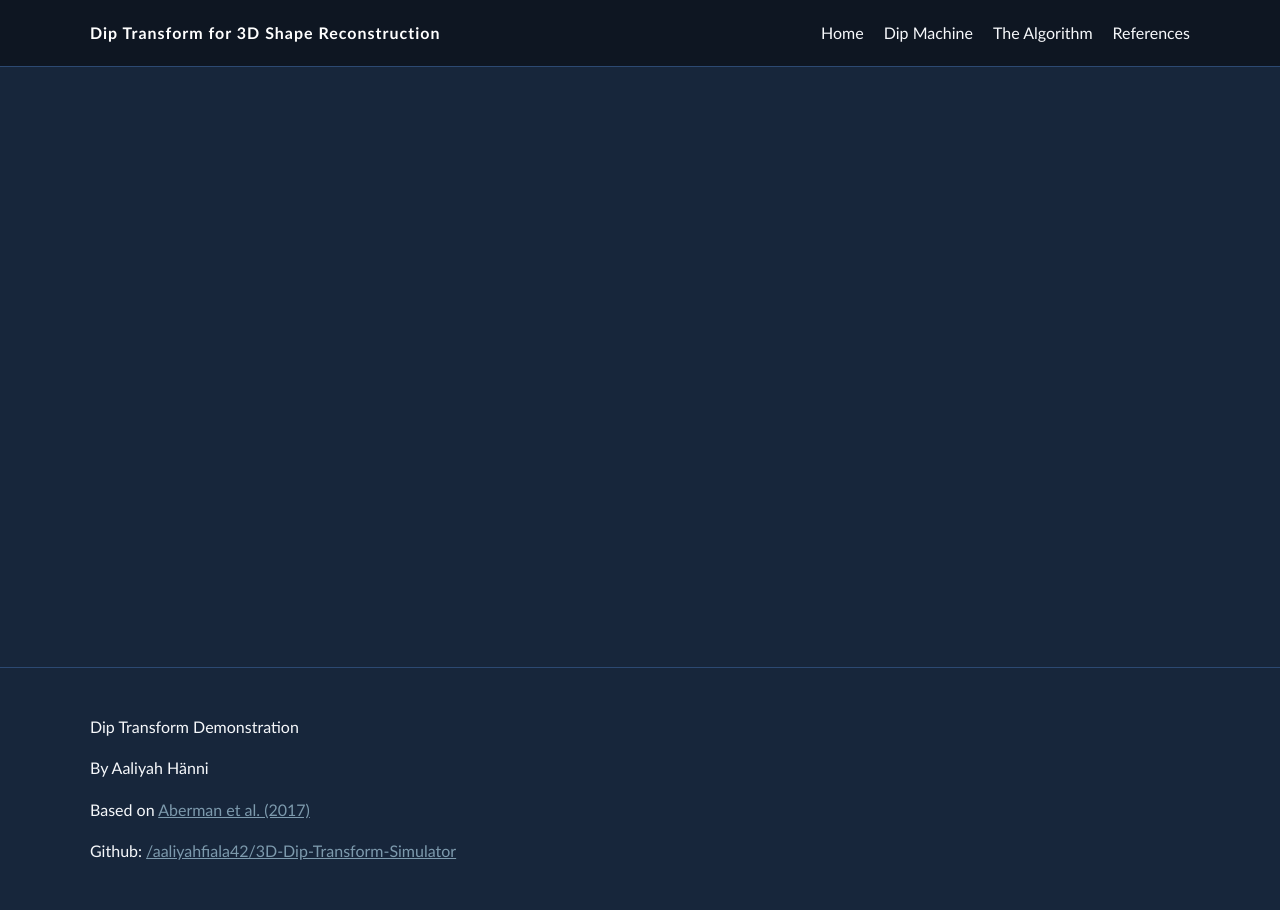
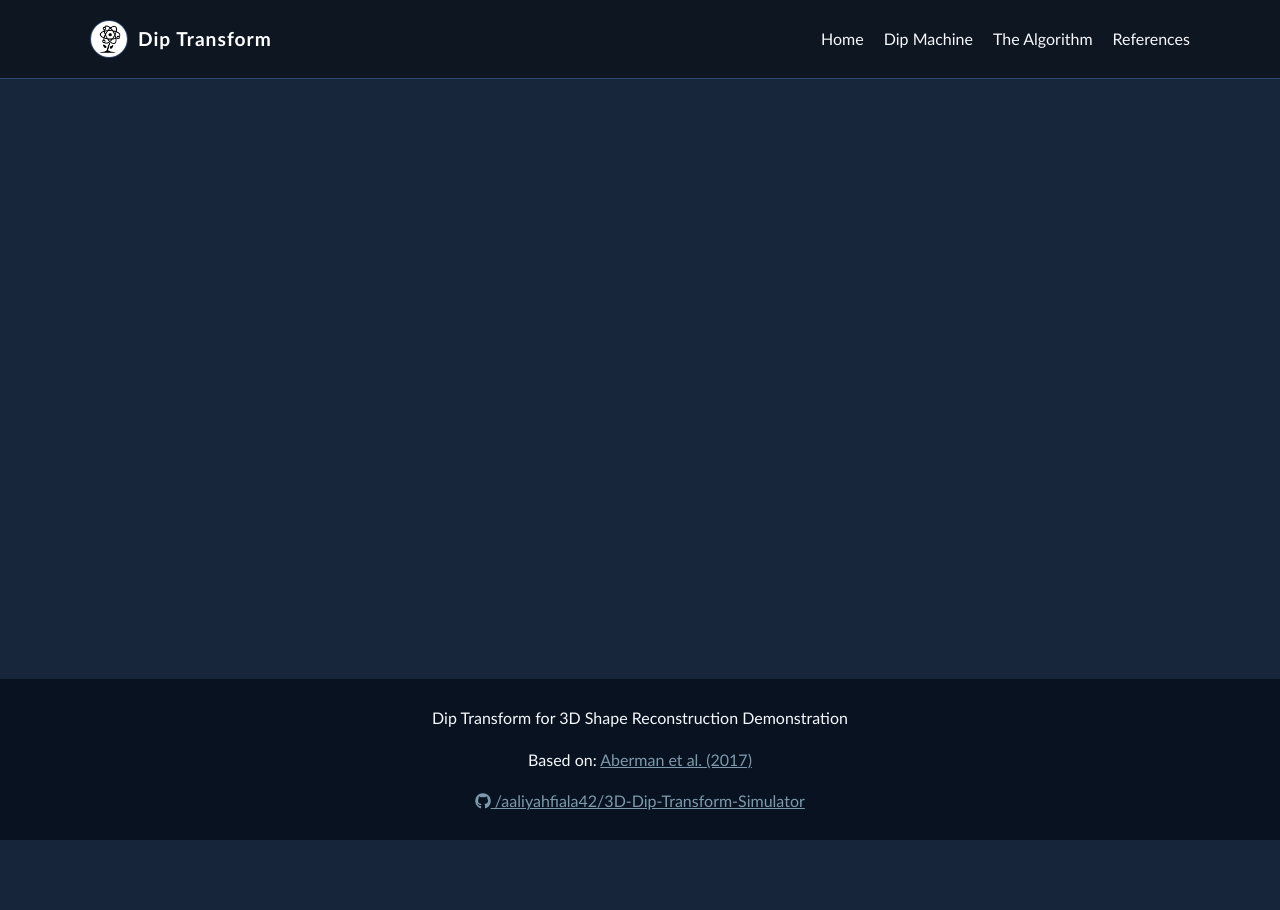
Before and after one commit to aaliyahfiala42/3D-Dip-Transform-Simulator, a Node server app: page /diy in a window 1280 px wide. After the commit the page ends 840 px from the top, so only its background shows below. Run offline with Node 20, Linux system fonts and the light colour scheme.

Commit message:
make pretty, bran ding

```diff
--- a/public/style.css
+++ b/public/style.css
@@ -103,9 +103,12 @@ progress {
 }
 
 .site-footer {
-    padding: 30px 0;
-    border-top: 1px solid var(--border);
+    padding: 10px 0;
+    background-color: #081220;
     color: var(--muted);
+    align-items:  center;
+    text-align: center;
+    justify-content: center;
 }
 
 @media (max-width: 700px) {
@@ -276,3 +279,24 @@ progress {
         grid-template-columns: 1fr;
     }
 }
+
+.logo {
+    display: flex;
+    align-items: center;
+    gap: 10px;
+
+    font-weight: 700;
+    font-size: 1.2rem;
+    color: var(--text);
+    text-decoration: none;
+}
+
+.logo-icon {
+    width: 38px;
+    height: 38px;
+
+    border-radius: 50%;
+    object-fit: cover;
+
+    border: 1px solid var(--border);
+}
--- a/views/home.ejs
+++ b/views/home.ejs
@@ -28,7 +28,8 @@
             <option value="cube">Cube</option>
             <option value="icosahedron">Icosahedron</option>
         </select>
-        <label for="obj">Or upload custom Mesh (.obj)</label>
+        <p>OR</p>
+        <label for="obj">Upload custom mesh (.obj)</label>
         <input type="file" id="obj" name="obj" accept=".obj">
         <label for="dips">Number of dips</label>
         <input type="number" id="dips" name="dips" value="400" min="1" max="5000">
--- a/views/partials/footer.ejs
+++ b/views/partials/footer.ejs
@@ -2,11 +2,9 @@
 
 <footer class="site-footer">
     <div class="container">
-        <p>Dip Transform Demonstration</p>
-        <p>By Aaliyah Hänni</p>
-
-        <p>Based on <a href="https://irc.cs.sdu.edu.cn/3dshape/?utm_source=chatgpt.com">Aberman et al. (2017)</a> </p>
-        <p>Github: <a href='https://github.com/aaliyahfiala42/3D-Dip-Transform-Simulator'>/aaliyahfiala42/3D-Dip-Transform-Simulator</a></p>
+        <p>Dip Transform for 3D Shape Reconstruction Demonstration</p>
+        <p>Based on: <a href="https://irc.cs.sdu.edu.cn/3dshape/?utm_source=chatgpt.com">Aberman et al. (2017)</a> </p>
+        <p> <a href='https://github.com/aaliyahfiala42/3D-Dip-Transform-Simulator'><i class="fa-brands fa-github"></i> /aaliyahfiala42/3D-Dip-Transform-Simulator</a></p>
     </div>
 </footer>
 
--- a/views/partials/header.ejs
+++ b/views/partials/header.ejs
@@ -6,12 +6,31 @@
           content="width=device-width, initial-scale=1">
     <title>Dip Transform for 3D Shape Reconstruction</title>
     <link rel="stylesheet" href="/style.css">
+        <!-- Font Awesome -->
+    <link rel="stylesheet" href="https://cdnjs.cloudflare.com/ajax/libs/font-awesome/6.5.0/css/all.min.css" />
+
+    <!-- Favicons -->
+    <link rel="icon" type="image/svg+xml" href="/favicons/favicon.svg" />
+    <link rel="icon" type="image/png" sizes="32x32" href="/favicons/favicon-32x32.png" />
+    <link rel="icon" type="image/png" sizes="16x16" href="/favicons/favicon-16x16.png" />
+    <link rel="apple-touch-icon" sizes="180x180" href="/favicons/apple-touch-icon.png" />
+    <link rel="manifest" href="/favicons/site.webmanifest" />
+    <link rel="mask-icon" href="/favicons/safari-pinned-tab.svg" color="#050816" />
+
 </head>
 <body>
 
 <header class="site-header">
     <nav class="container nav">
-        <a href="/" class="logo">Dip Transform for 3D Shape Reconstruction</a>
+
+      <a href="/" class="logo">
+    <img
+        src="/Logo.PNG"
+        alt="Dip Transform Logo"
+        class="logo-icon"
+    />
+    <span>Dip Transform</span>
+</a>
 
         <div class="nav-links">
             <a href="/">Home</a>
```
Also changed, not shown: public/Logo.PNG (added), public/Logo_trans.PNG (added), public/favicons/android-chrome-192x192.png (added), public/favicons/android-chrome-512x512.png (added), public/favicons/apple-touch-icon.png (added), public/favicons/favicon-16x16.png (added), public/favicons/favicon-32x32.png (added), public/favicons/favicon.ico (added), public/favicons/site.webmanifest (added).
